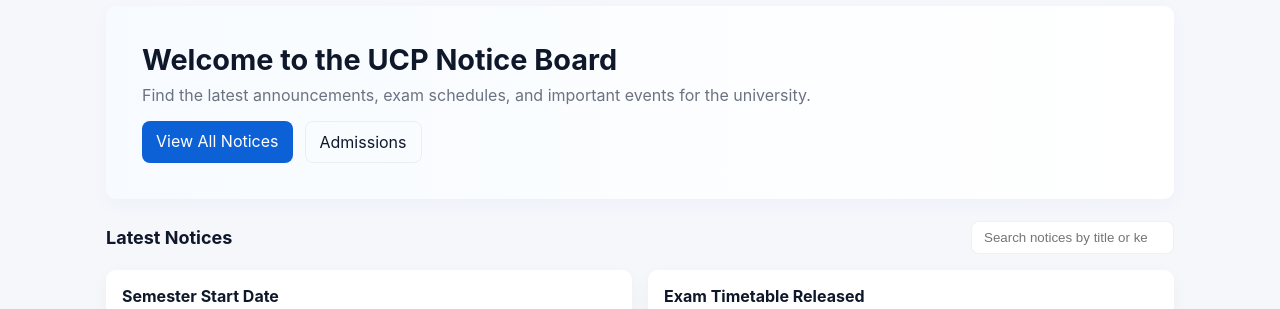
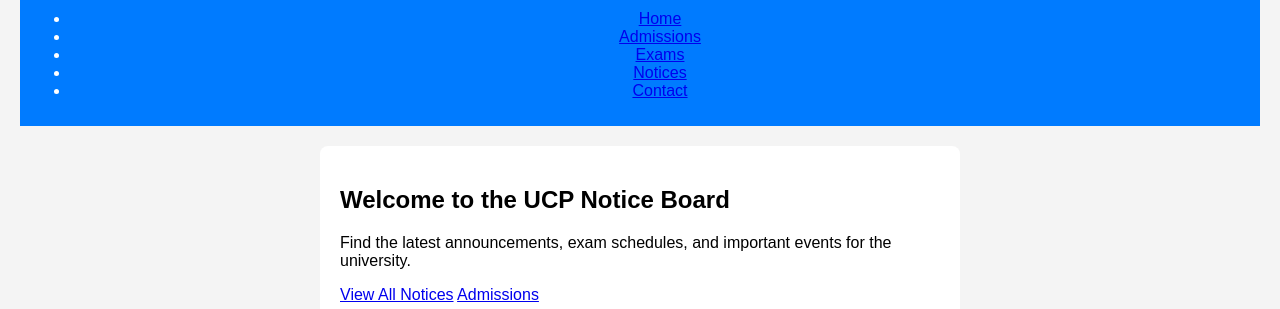
Before and after one commit to umairakhtar0/uni-board, a website: page src/index.html in a window 1280 px wide. Shown: the part 81-390 px from the top of the page. Drawn offline with Linux system fonts and the light colour scheme.

Commit message:
update style.css to resolve errors

```diff
--- a/styles/style.css
+++ b/styles/style.css
@@ -1,71 +1,52 @@
-:root{
-    --bg:#f6f7fb;
-    --card:#ffffff;
-    --primary:#0b61d5;
-    --muted:#6b7280;
-    --accent:#00a79d;
-    --max-width:1100px;
-}
-*{box-sizing:border-box}
-html,body{height:100%}
-body{
-    margin:0;
-    font-family: Inter, system-ui, Roboto, 'Segoe UI', Arial, sans-serif;
-    background:var(--bg);
-    color:#0f172a;
-    -webkit-font-smoothing:antialiased;
-}
-.container{max-width:var(--max-width);margin:0 auto;padding:0 16px}
+/* Minimal, lint-friendly stylesheet */
 
-/* Header / Nav */
-.site-header{background:#fff;border-bottom:1px solid rgba(15,23,42,0.06);position:sticky;top:0;z-index:40}
-.header-inner{display:flex;align-items:center;justify-content:space-between;padding:14px 0}
-.brand{font-weight:700;color:var(--primary);text-decoration:none;font-size:1.125rem}
-.nav-toggle{display:none;background:transparent;border:0;font-size:20px}
-.main-nav ul{list-style:none;margin:0;padding:0;display:flex;gap:10px}
-.main-nav a{display:inline-block;padding:8px 12px;border-radius:6px;color:var(--muted);text-decoration:none}
-.main-nav a:hover{background:rgba(11,97,213,0.06);color:var(--primary)}
-.main-nav a.active{color:var(--primary);font-weight:600}
-
-/* Hero */
-.hero{background:linear-gradient(90deg,#f7fbff,#ffffff);padding:36px;border-radius:10px;margin:22px 0;box-shadow:0 6px 18px rgba(11,97,213,0.04)}
-.hero h1{margin:0;font-size:1.8rem}
-.lede{color:var(--muted);margin:8px 0 16px}
-.hero-actions{display:flex;gap:12px}
-.btn{display:inline-block;padding:10px 14px;border-radius:8px;text-decoration:none;color:#0f172a;background:transparent;border:1px solid rgba(15,23,42,0.06)}
-.btn.primary{background:var(--primary);color:#fff;border:0}
-
-/* Notices */
-.notices-section{margin-bottom:48px}
-.notices-header{display:flex;align-items:center;justify-content:space-between;gap:16px}
-.notices-header h2{margin:0;font-size:1.125rem}
-.search{min-width:180px;padding:8px 12px;border-radius:8px;border:1px solid rgba(15,23,42,0.06)}
-.notices-grid{display:grid;grid-template-columns:repeat(2,1fr);gap:16px;margin-top:16px}
-.notice-card{background:var(--card);padding:16px;border-radius:10px;box-shadow:0 6px 18px rgba(2,6,23,0.04);cursor:pointer;transition:transform .14s ease,box-shadow .14s ease}
-.notice-card:hover{transform:translateY(-4px);box-shadow:0 10px 30px rgba(2,6,23,0.08)}
-.notice-card h3{margin:0 0 6px;font-size:1rem}
-.meta{font-size:0.8rem;color:var(--muted);margin:0 0 8px}
-.excerpt{margin:0;color:#273041}
-
-/* Footer */
-.site-footer{padding:24px 0;text-align:center;color:var(--muted);font-size:0.95rem}
-
-/* Modal */
-.modal{position:fixed;inset:0;background:rgba(2,6,23,0.5);display:flex;align-items:center;justify-content:center;opacity:0;pointer-events:none;transition:opacity .18s ease}
-.modal.open{opacity:1;pointer-events:auto}
-.modal-panel{background:var(--card);padding:20px;border-radius:10px;max-width:680px;width:92%;box-shadow:0 20px 60px rgba(2,6,23,0.3);position:relative}
-.modal-close{position:absolute;right:12px;top:8px;background:transparent;border:0;font-size:20px}
-
-/* Responsive */
-@media (max-width:800px){
-    .notices-grid{grid-template-columns:1fr}
-    .nav-toggle{display:inline-block}
-    .main-nav{position:absolute;top:64px;right:16px;background:#fff;border:1px solid rgba(15,23,42,0.06);padding:10px;border-radius:8px;display:none}
-    .main-nav.open{display:block}
-    .main-nav ul{flex-direction:column}
+body {
+    font-family: Arial, sans-serif;
+    background-color: #f4f4f4;
+    margin: 0;
+    padding: 20px;
 }
 
-@media (max-width:480px){
-    .hero h1{font-size:1.25rem}
-    .container{padding:0 12px}
+header {
+    background-color: #007bff;
+    color: white;
+    padding: 10px;
+    text-align: center;
 }
+
+main {
+    max-width: 600px;
+    margin: 20px auto;
+    background: white;
+    padding: 20px;
+    border-radius: 8px;
+}
+
+form {
+    display: flex;
+    flex-direction: column;
+}
+
+label {
+    margin-top: 10px;
+}
+
+input,
+textarea {
+    padding: 8px;
+    margin-top: 5px;
+}
+
+button {
+    margin-top: 10px;
+    padding: 10px;
+    background-color: #28a745;
+    color: white;
+    border: none;
+    cursor: pointer;
+}
+
+footer {
+    text-align: center;
+    margin-top: 20px;
+}
```
